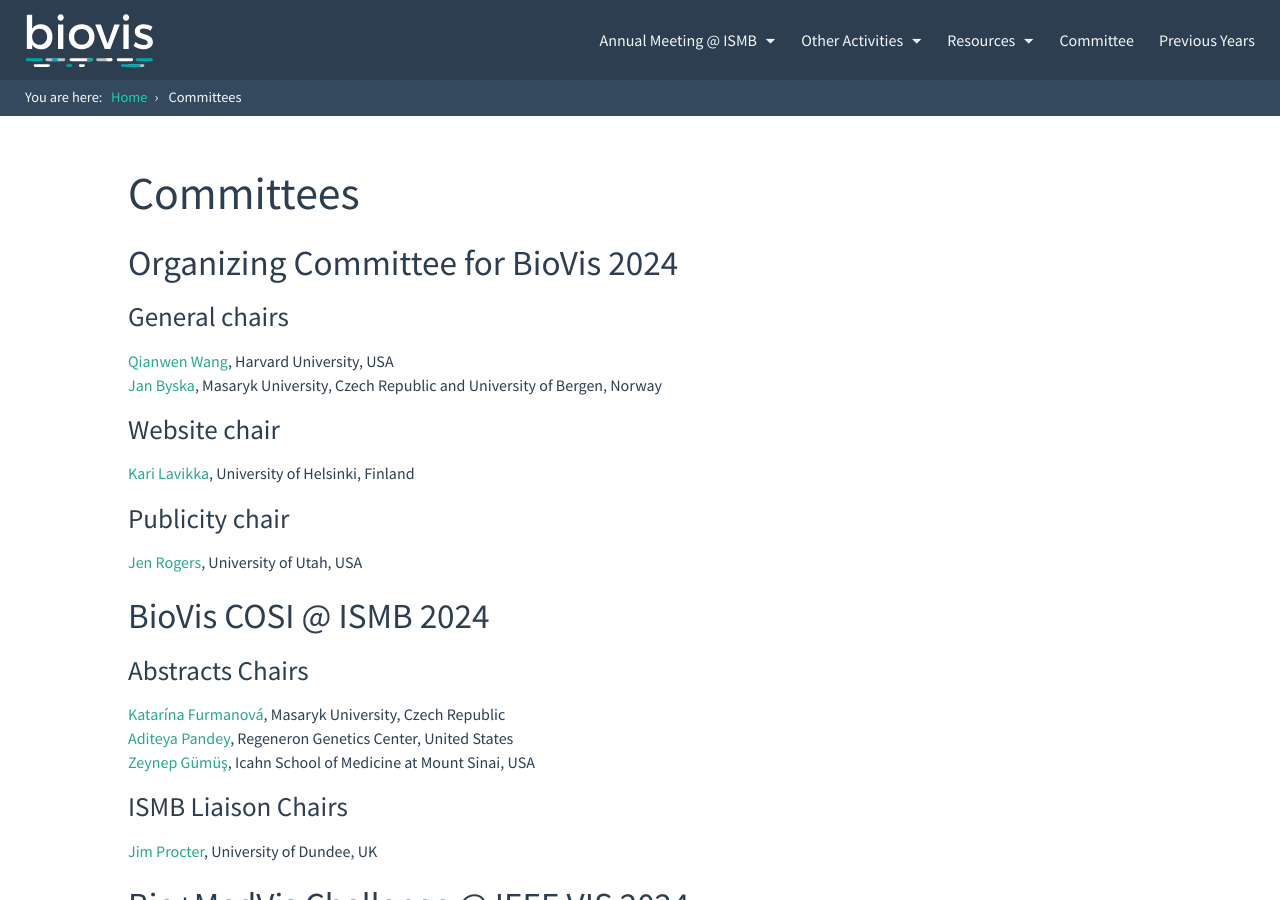
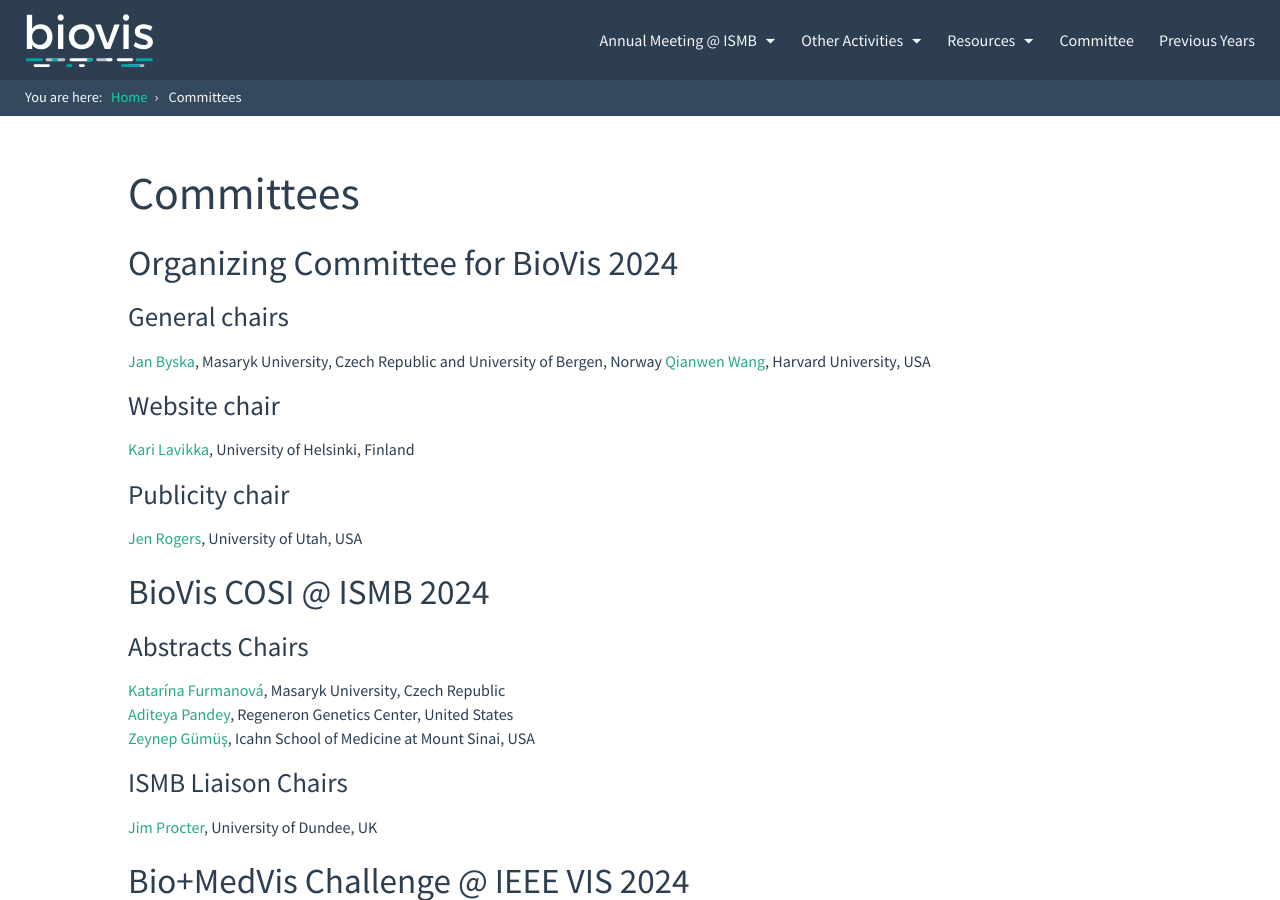
Before and after one commit to foreveremain/2024, a Jekyll site: the page built from committee.md, in a window 1280 px wide and 900 px high. Built offline with Jekyll 4.4.1, drawn with Linux system fonts in a browser that asks for light colours.

Commit message:
change the order of general chairs

```diff
--- a/committee.md
+++ b/committee.md
@@ -10,8 +10,8 @@
 
 ### General chairs
 
+[Jan Byska](https://vis.uib.no/team/jan-byska/), Masaryk University, Czech Republic and University of Bergen, Norway
 [Qianwen Wang](https://qianwen.info/), Harvard University, USA
-[Jan Byska](https://vis.uib.no/team/jan-byska/), Masaryk University, Czech Republic and University of Bergen, Norway
 
 ### Website chair
 
```
